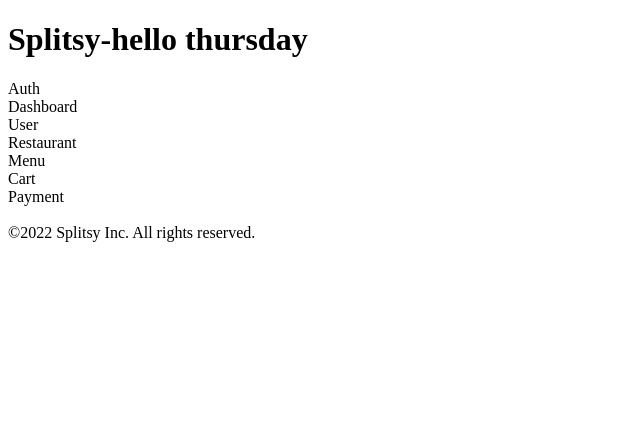
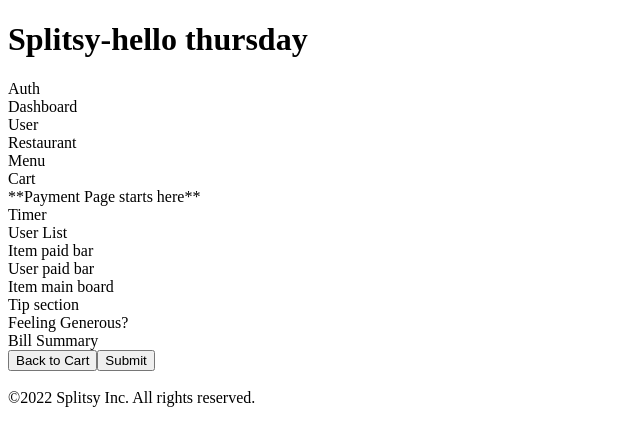
Before and after one commit to rpp33-boc-arctic/splitsy, a React (Create React App) app in the folder client/: page / in a window 1280 px wide. Shown: the top 446 px of the page, without its empty margins (0-640 px from the left). Built offline with nearby package versions, Linux system fonts and the light colour scheme.

Commit message:
initial payment file structure

```diff
--- a/client/src/App.js
+++ b/client/src/App.js
@@ -3,7 +3,7 @@
 import Cart from './components/Cart.js';
 import Dashboard from './components/Dashboard.js';
 import Menu from './components/Menu.js';
-import Payment from './components/Payment.js';
+import Payment from './components/Payment/Payment.js';
 import Restaurant from './components/Restaurant.js';
 import User from './components/User.js';
 
--- /dev/null
+++ b/client/src/components/Payment/Payment.js
@@ -0,0 +1,36 @@
+import React from 'react';
+import Timer from './timer.js';
+import UserList from './userList.js';
+import ItemPaidBar from './itemPaidBar.js';
+import UserPaidBar from './userPaidBar.js';
+import Items from './items.js';
+import Tip from './tip.js';
+import Bill from './bill.js';
+
+class Payment extends React.Component {
+  constructor(props) {
+    super(props);
+    this.state = {
+    }
+  }
+
+  render() {
+    return (
+      <div >
+        **Payment Page starts here**
+        <Timer/>
+        <UserList/>
+        <ItemPaidBar/>
+        <UserPaidBar/>
+        <Items/>
+        <Tip/>
+        Feeling Generous?
+        <Bill/>
+        <button>Back to Cart</button>
+        <button>Submit</button>
+      </div >
+    )
+  }
+}
+
+export default Payment;
--- /dev/null
+++ b/client/src/components/Payment/bill.js
@@ -0,0 +1,20 @@
+import React from 'react';
+
+class Bill extends React.Component {
+  constructor(props) {
+    super(props);
+    this.state = {
+    }
+  }
+
+  render() {
+    return (
+      <div >
+        Bill Summary
+      </div >
+    )
+  }
+}
+
+
+export default Bill;
--- /dev/null
+++ b/client/src/components/Payment/itemPaidBar.js
@@ -0,0 +1,20 @@
+import React from 'react';
+
+class ItemPaidBar extends React.Component {
+  constructor(props) {
+    super(props);
+    this.state = {
+    }
+  }
+
+  render() {
+    return (
+      <div >
+        Item paid bar
+      </div >
+    )
+  }
+}
+
+
+export default ItemPaidBar;
--- /dev/null
+++ b/client/src/components/Payment/items.js
@@ -0,0 +1,20 @@
+import React from 'react';
+
+class Items extends React.Component {
+  constructor(props) {
+    super(props);
+    this.state = {
+    }
+  }
+
+  render() {
+    return (
+      <div >
+        Item main board
+      </div >
+    )
+  }
+}
+
+
+export default Items;
--- /dev/null
+++ b/client/src/components/Payment/timer.js
@@ -0,0 +1,20 @@
+import React from 'react';
+
+class Timer extends React.Component {
+  constructor(props) {
+    super(props);
+    this.state = {
+    }
+  }
+
+  render() {
+    return (
+      <div >
+        Timer
+      </div >
+    )
+  }
+}
+
+
+export default Timer;
--- /dev/null
+++ b/client/src/components/Payment/tip.js
@@ -0,0 +1,20 @@
+import React from 'react';
+
+class Tip extends React.Component {
+  constructor(props) {
+    super(props);
+    this.state = {
+    }
+  }
+
+  render() {
+    return (
+      <div >
+        Tip section
+      </div >
+    )
+  }
+}
+
+
+export default Tip;
--- /dev/null
+++ b/client/src/components/Payment/userList.js
@@ -0,0 +1,20 @@
+import React from 'react';
+
+class UserList extends React.Component {
+  constructor(props) {
+    super(props);
+    this.state = {
+    }
+  }
+
+  render() {
+    return (
+      <div >
+        User List
+      </div >
+    )
+  }
+}
+
+
+export default UserList;
--- a/client/src/components/Payment.js
+++ b/client/src/components/Payment/userPaidBar.js
@@ -1,6 +1,6 @@
 import React from 'react';
 
-class Payment extends React.Component {
+class UserPaidBar extends React.Component {
   constructor(props) {
     super(props);
     this.state = {
@@ -10,10 +10,11 @@
   render() {
     return (
       <div >
-      Payment
+        User paid bar
       </div >
     )
   }
 }
 
-export default Payment;
+
+export default UserPaidBar;
```
